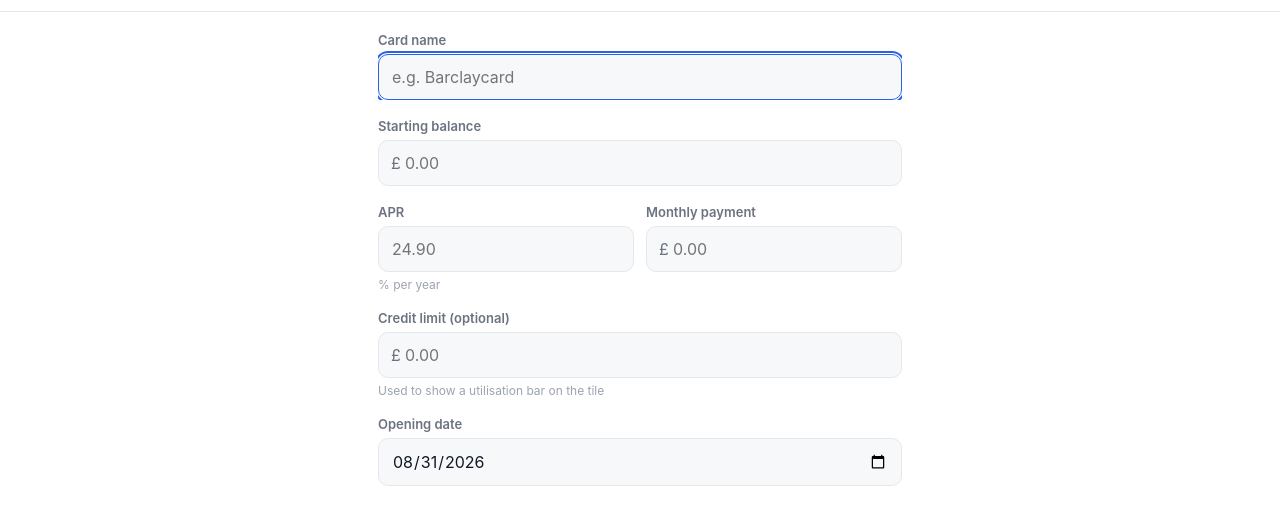
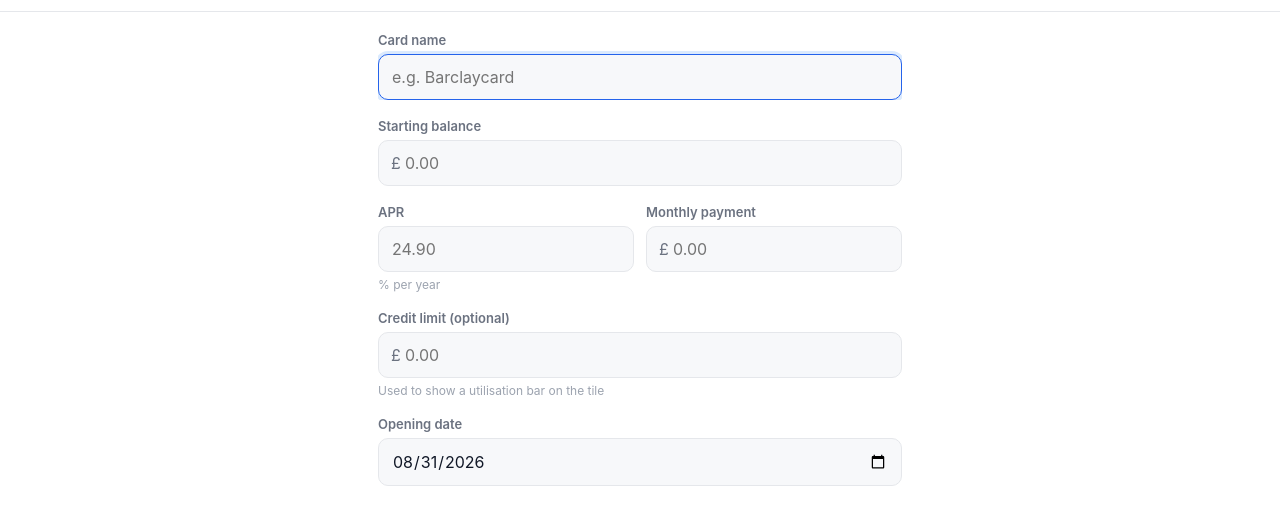
Before and after one commit to LouisTucker31/debt-tracker, a plain HTML site: page index.html in a window 1280 px wide. Both pictures are taken after a click on the button "Add card". Shown: the part 61-586 px from the top of the page. Drawn offline with Linux system fonts and the light colour scheme.

Commit message:
Add files via upload

```diff
--- a/styles.css
+++ b/styles.css
@@ -244,10 +244,10 @@
     width:100% !important; max-width:100% !important; box-sizing:border-box;
   }
   .field input:focus, .field textarea:focus{
-    outline:2px solid var(--accent); outline-offset:1px; border-color:var(--accent);
+    outline:none; border-color:var(--accent); box-shadow:0 0 0 3px var(--accent-dim);
   }
   .field input:focus-visible, .field textarea:focus-visible{
-    outline:2px solid var(--accent); outline-offset:1px; border-color:var(--accent);
+    outline:none; border-color:var(--accent); box-shadow:0 0 0 3px var(--accent-dim);
   }
   .field .hint{ font-size:12px; color:var(--text-faint); margin-top:5px; }
   .hint.hint-standalone{ margin-bottom:16px; }
@@ -291,9 +291,12 @@
   .confirm-dialog .btn{ margin:0; }
 
   /* ---------- Focus visibility ---------- */
+  /* box-shadow rather than outline: WebKit does not reliably clip
+     outline to border-radius, which produced a mismatched rectangular
+     ring around rounded controls. box-shadow follows the radius. */
   button:focus-visible, .tile:focus-visible, .closed-row:focus-visible,
   summary:focus-visible, a:focus-visible{
-    outline:2px solid var(--accent); outline-offset:2px;
+    outline:none; box-shadow:0 0 0 3px var(--accent-dim), 0 0 0 1px var(--accent) inset;
   }
 
   @media (prefers-reduced-motion: reduce){
```
